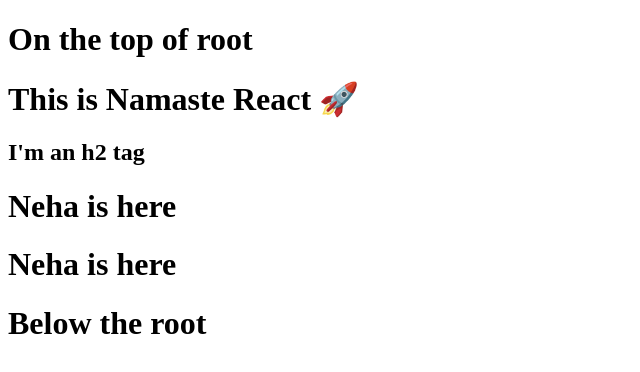
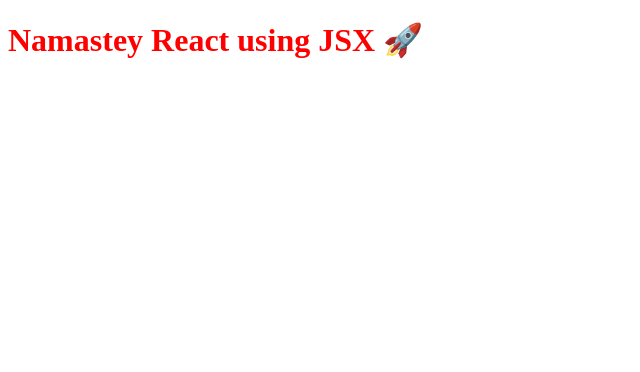
Before and after one commit to nehabisht369/N-React, a React (Vite) app: page / in a window 1280 px wide. Shown: the top 372 px of the page, without its empty margins (0-640 px from the left). Built offline with nearby package versions, Linux system fonts and the light colour scheme.

Commit message:
createElement & JSX

```diff
--- a/App.js
+++ b/App.js
@@ -1,63 +1,34 @@
-/**
- *
- * To create nested HTML structure inside React
- * /**
- * To create multiple children inside a tag or we can say a children with its sibling:-
- * The third parameter which you pass inside the React.createElement would be inside an array of children
-
- <div id="parent">
-    <div id ="child">
-        <h1>"I'm an h1 tag"</h1>
-        <h2>"I'm an h2 tag"</h2>
-    </div>
- </div>
- *
-*/
-
-/**
- * ReactElement(Object) => HTML(Browser Understands)
- * React.createElement creates an object which while rendering on DOM converts it into HTML which the browser understands
- */
 import React from "react";
 import ReactDOM from "react-dom/client";
 
-const parent = React.createElement(
-  "div",
-  { id: "parent" },
-  React.createElement("div", { id: "child" }, [
-    React.createElement("h1", {}, "This is Namaste React 🚀"),
-    React.createElement("h2", {}, "I'm an h2 tag"),
-  ])
-);
+// createElement approach is not a good way as it looks complex.
+// That's why we use JSX instead of createElement.
 
 const heading = React.createElement(
   "h1",
-  { id: "heading", abc: "xyz" }, // id & abc are attributes given by user
-  "Namastey Everyone from React!"
+  { id: "heading" },
+  "Namastey React 🚀"
 );
-// console.log("heading", heading);
+const jsxheading = (
+  <h1 id="heading" className="head" tabname="5">
+    Namastey React using JSX 🚀
+  </h1>
+);
 
-// console.log("parent", parent);
+console.log("js", jsxheading);
 
-const root = ReactDOM.createRoot(document.getElementById("header"));
-root.render(parent);
+//JSX is not HTML in JS. It has HTML-like or XML-like syntax
+// JSX is transpiled before it reaches the JS engine - PARCEL
 
-/**
-heading is basically an object, which has type h1 and it has props as well which are as follows:-
-Props are children & the attributes that we are passing in
-abc: "xyz"
-children : "Namastey Everyone from React!"
-id: "heading"
-**/
+// As soon as we write JSX, Parcel creates bable which
+//  quickly converts this code in such a way that will be understood by React.
+// Babel converts the JSX into code that is understood by browser/React/JS engine
 
-// const root = ReactDOM.createRoot(document.getElementById("root"));
-// root.render(heading);
+// JSX => React.createElement - JS object => HtmlElement(render)
 
-/**
+//JSX code is transpiled into React.createElement. React.createElement is a JS object which is
+//  rendered onto the DOM as HTML element. Babel converts JSX code into React.createElement
+// Visit Babel.js
 
-This root.render method  puts the heading tag inside the root of the browser
-render method is converting this heading object into the h1 tag
-
- *
- *
- */
+const root = ReactDOM.createRoot(document.getElementById("root"));
+root.render(jsxheading);
--- a/index.html
+++ b/index.html
@@ -7,44 +7,9 @@
     <title>Akshay Saini's Namastey React</title>
   </head>
   <body>
-    <h1>On the top of root</h2>
-      <div id="header">
-        <h1>Neha is here at header</h1>
-      </div>
-    <div id="root">
-      <h1>Neha is here</h1>
-      <h1>Neha is here</h1>
-
-      <!-- Whatever that is passed inside the root will be replaced by  whatever we are passing inside react with the help of root.render method -->
+    <div id="root" class="head">
+      <h1>Neha is here!</h1>
     </div>
-    <h1>Below the root</h2>
-      <!-- The content which is passed outside the root is getting rendered, which means that react is only present inside div id= "root".
-        We can use React at any portion of our browser like header, footer, sidebar.
-       -->
-    <!-- <script
-      crossorigin
-      src="https://unpkg.com/react@18/umd/react.development.js"
-    ></script>
-    <script
-      crossorigin
-      src="https://unpkg.com/react-dom@18/umd/react-dom.development.js"
-    ></script> -->
-
-    <script  type="module" src="./App.js">
-    </script>
+    <script type="module" src="./App.js"></script>
   </body>
-  </html>
-
-  <!-- // When you add this before importing react it will throw an error stating the Reference error React is not defined, therefore the sequence of this code matters -->
-
-<!--
-  Not all frameworks can be applied to ana existing app whereas on the other hand React
-  can be applied inside an existing app by using cdn links. That's why React is called as library.
-  A library is a collection of packages that perform specific operations whereas a framework contains
-  the basic flow and architecture of an application. The major difference between them is the complexity.
-  Libraries contain a number of methods that a developer can just call whenever they write code.
-  React js is library and Angular is Framework.
-  The framework provides the flow of a software application and tells the developer what it needs and
-  calls the code provided by the developer as required.
-  If a library is used, the application calls the code from the library.
- -->
+</html>
--- a/package.json
+++ b/package.json
@@ -4,6 +4,8 @@
   "description": "This is namastey react by AS",
   "main": "App.js",
   "scripts": {
+    "start": "parcel index.html",
+    "build": "parcel build index.html",
     "test": "jest"
   },
   "repository": {
```
Also changed, not shown: index1.html (deleted, +0 -37 lines), 2 other files (tests, documents, lock files or other folders).
